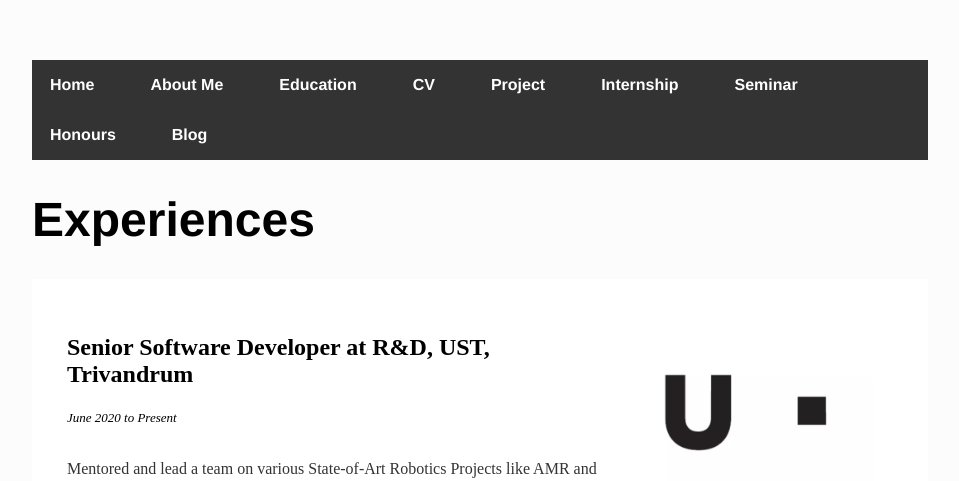
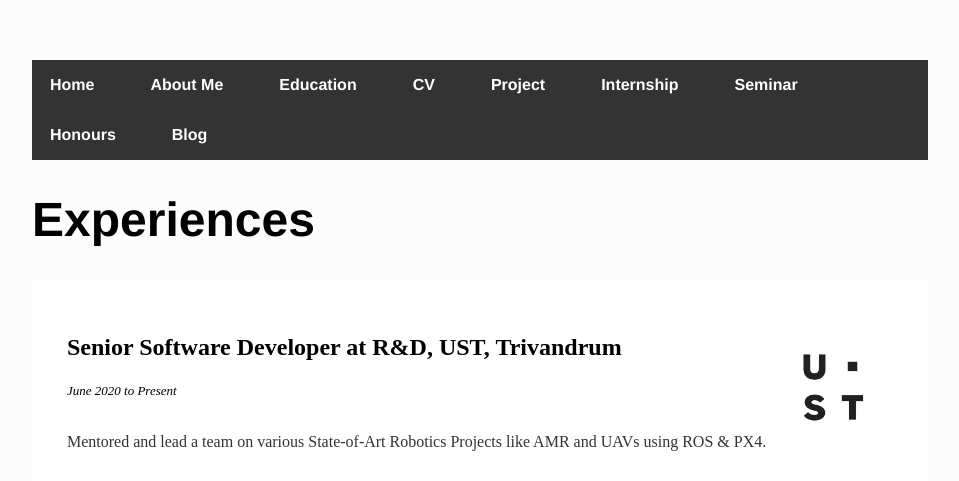
Before and after one commit to iamrajee/iamrajee.github.io, a Jekyll site: the page built from internships/index.html, in a window 1280 px wide. Shown: the top 481 px of the page, without its empty margins (160-1119 px from the left). Built offline with Jekyll 4.4.1, drawn with Linux system fonts in a browser that asks for light colours; grey boxes are pictures that could not be loaded.

Commit message:
Update index.html

```diff
--- a/internships/index.html
+++ b/internships/index.html
@@ -8,7 +8,7 @@
 		<!-- Changed from Internships to Experiences -->
 
 		<div class="internship_div">
-			<img src="images/new_ust_logo.jpeg" style='height: 30%; width: 30%' align="right" border="0" HSPACE="20" VSPACE="10"/>
+			<img src="images/new_ust_logo.jpeg" style='height: 10%; width: 10%' align="right" border="0" HSPACE="20" VSPACE="10"/>
 <!-- 			<img src="images/infinitylab.jpg" style='height: 20%; width: 20%' align="right" border="0" HSPACE="20" VSPACE="10"/> -->
 			<h2>Senior Software Developer at R&D, UST, Trivandrum</h2>
 			<font size="2"><em>June 2020 to Present</em></font>
```
